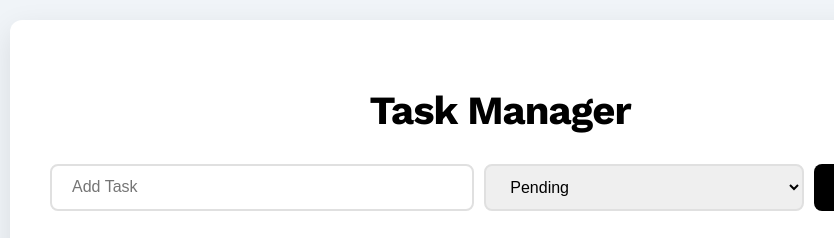
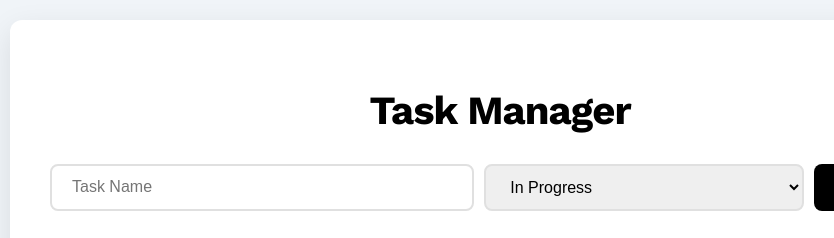
Before and after one commit to Zyoud98/Task-Manager, a plain HTML site: page index.html in a window 1280 px wide. Shown: the top 238 px of the page, 140-974 px from the left. Drawn offline with nearby package versions, Linux system fonts and the light colour scheme.

Commit message:
Update index.html

```diff
--- a/index.html
+++ b/index.html
@@ -14,10 +14,10 @@
     <div class="container">
         <h1>Task Manager</h1>
         <div class="input-group">
-            <input type="text" id="taskInput" placeholder="Add Task">
+            <input type="text" id="taskInput" placeholder="Task Name">
             <select id="statusInput">
+                <option value="in-progress">In Progress</option>
                 <option value="pending">Pending</option>
-                <option value="in-progress">In Progress</option>
                 <option value="completed">Completed</option>
             </select>
             <button onclick="addTask()">Add Task</button>
```
